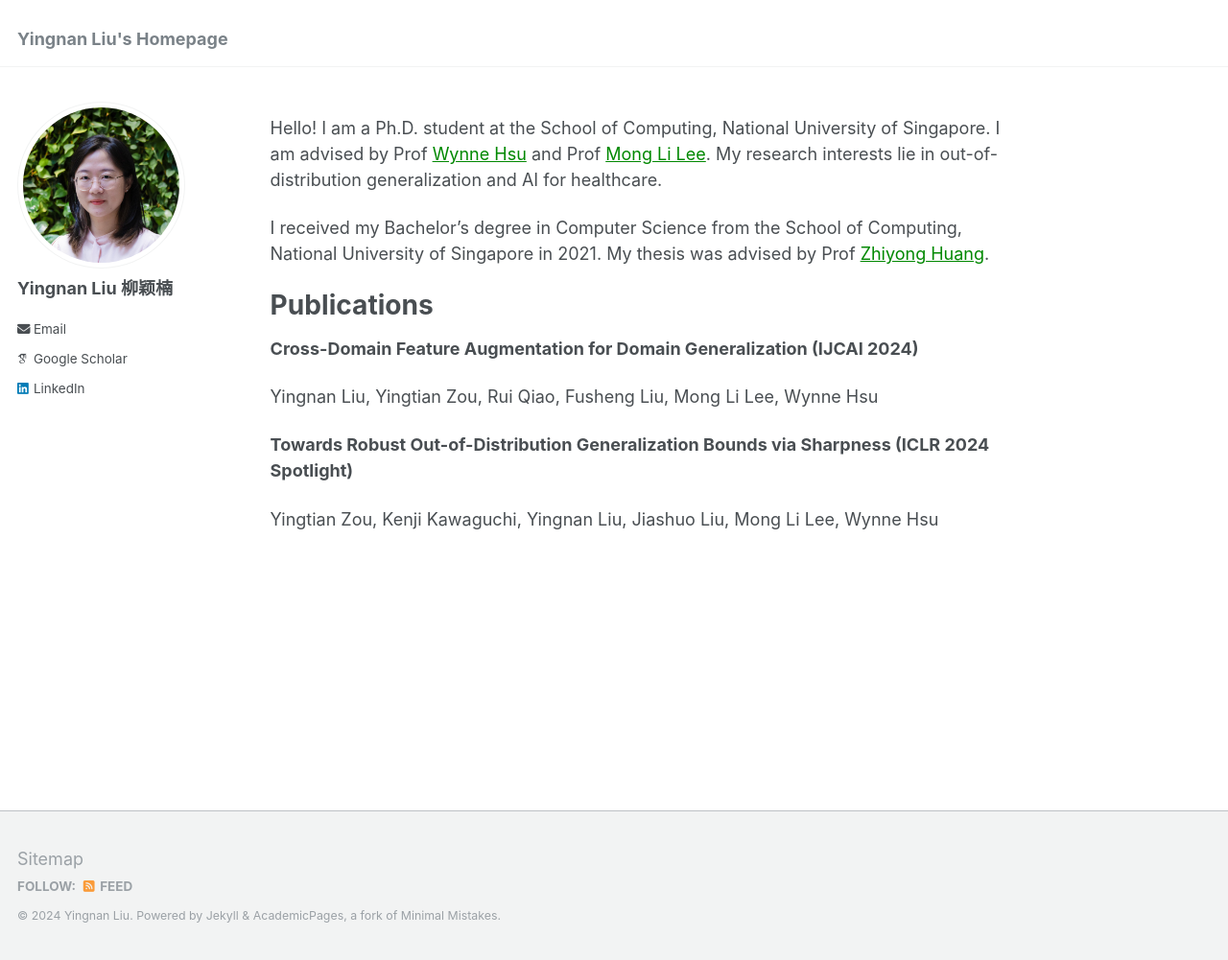
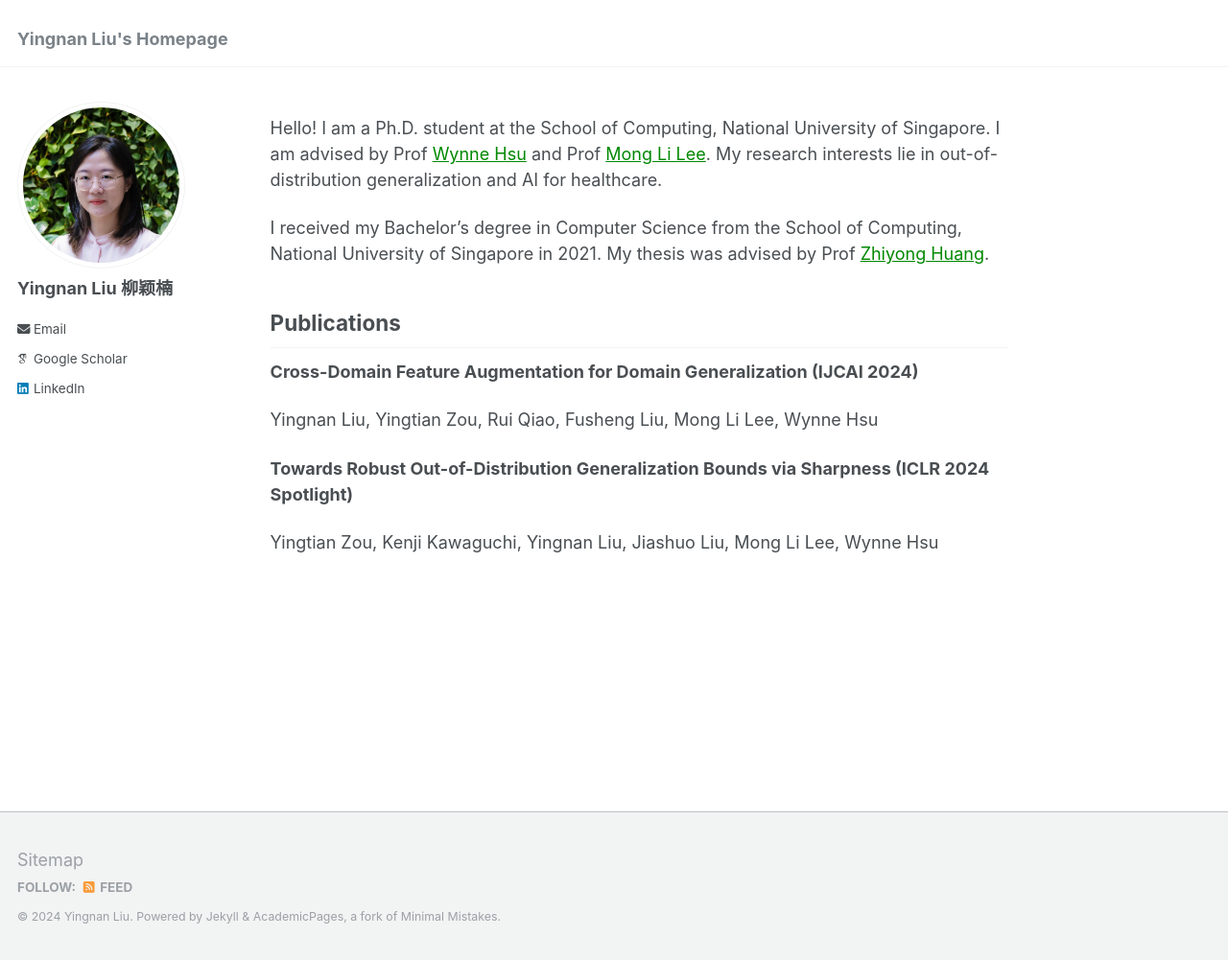
Before and after one commit to NancyQuris/nancyquris.github.io, a Jekyll site: the page built from _pages/about.md, in a window 1280 px wide and 1001 px high. Shown: the whole window at 96% size. Built offline with Jekyll 4.4.1, drawn with Linux system fonts in a browser that asks for light colours; some web fonts are replaced.

```diff
--- a/_pages/about.md
+++ b/_pages/about.md
@@ -12,8 +12,7 @@ Hello! I am a Ph.D. student at the School of Computing, National University of S
 I received my Bachelor's degree in Computer Science from the School of Computing, National University of Singapore in 2021. My thesis was advised by Prof [Zhiyong Huang](https://www.comp.nus.edu.sg/~huangzy/).
 
 
-Publications
-======
+## Publications
 
 **Cross-Domain Feature Augmentation for Domain Generalization (IJCAI 2024)**
 
```
